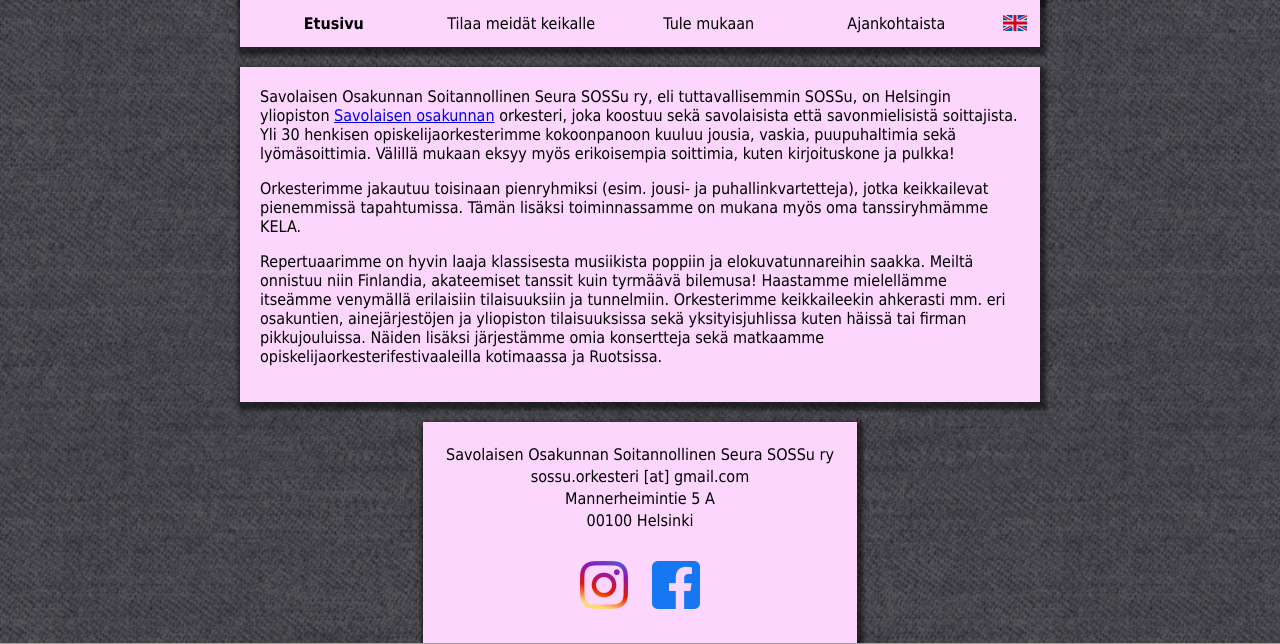
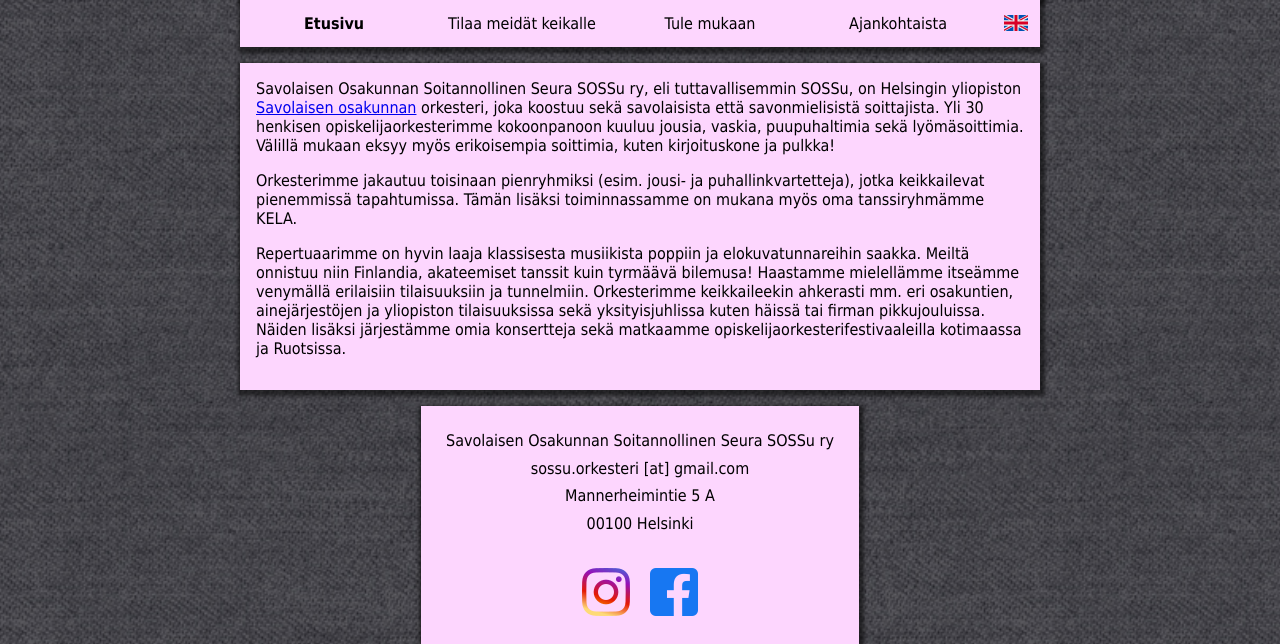
Before and after one commit to sossuOrkesteri/sossunVerkkosivut, a Flask app: page / in a window 1280 px wide. Shown: the part 601-1245 px from the top of the page. Run offline with Flask 2, Linux system fonts and the light colour scheme.

Commit message:
changed pixels to relative

```diff
--- a/static/style.css
+++ b/static/style.css
@@ -17,12 +17,12 @@ body {
 /* General styling of the highest level elements */
 .header, #navbar, .centerBox, .footer{
   background-color: #FDD6FE;
-  box-shadow: 2px 4px 4px 4px rgba(0,0,0,.5);
+  box-shadow: .2ch .4ch .4ch .4ch rgba(0,0,0,.5);
 }
 
 .centerBox {
-  margin: 20px 0;
-  padding: 20px 20px 20px 20px;
+  margin: 2ch 0;
+  padding: 2ch;
   text-align: left;
 }
 
@@ -31,7 +31,7 @@ body {
 }
 
 .footer {
-  padding: max(20px);
+  padding: 2ch;
   margin-left: auto;
   margin-right: auto;
   text-align: center;
@@ -40,7 +40,7 @@ body {
 }
 
 .footer p {
-  margin: 3px;
+  margin: 1ex;
 }
 
 .header {
@@ -63,7 +63,7 @@ body {
 
 #navbar-inner {
   display: grid;
-  grid-template-columns: 1fr 50px;
+  grid-template-columns: 1fr 3em;
   grid-template-rows: 3em;
 }
 
@@ -91,7 +91,7 @@ body {
   text-align: left;
   justify-content: left;
   white-space: nowrap;
-  text-indent: 20px;
+  text-indent: 2ch;
 }
 
 .active {
@@ -104,17 +104,17 @@ p, h3, h2 {
 }
 
 h2{
-  margin-top: 0px;
+  margin-top: 0;
 }
 
 .social-media-logos {
-  padding: 10px;
+  padding: 1ch;
   align-items: center;
 }
 
 #mobile-button {
   display: none;
-  width: 50px;
+  width: 3em;
 }
 
 #mobileLinks {
@@ -131,7 +131,6 @@ h2{
     display: flex;
   }
 
-
   #navbarLinks {
     display: none;
   }
```
